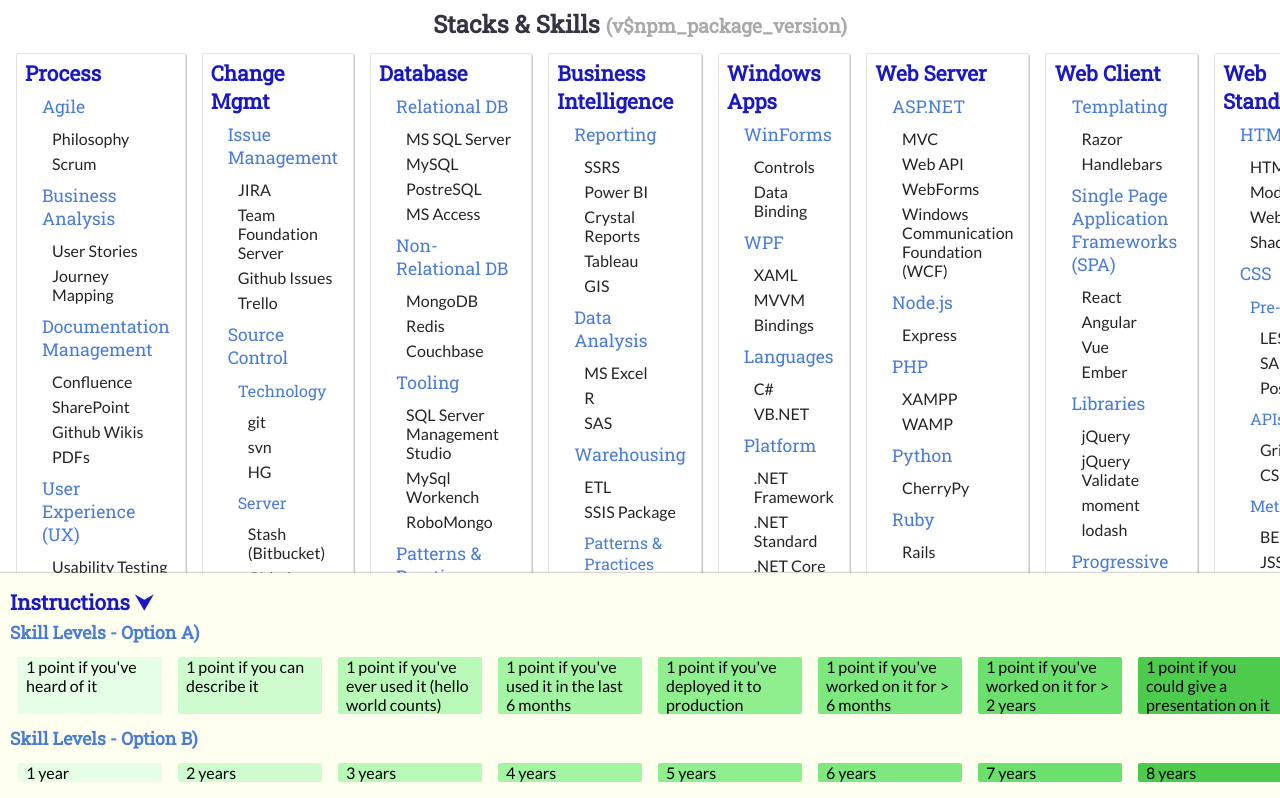
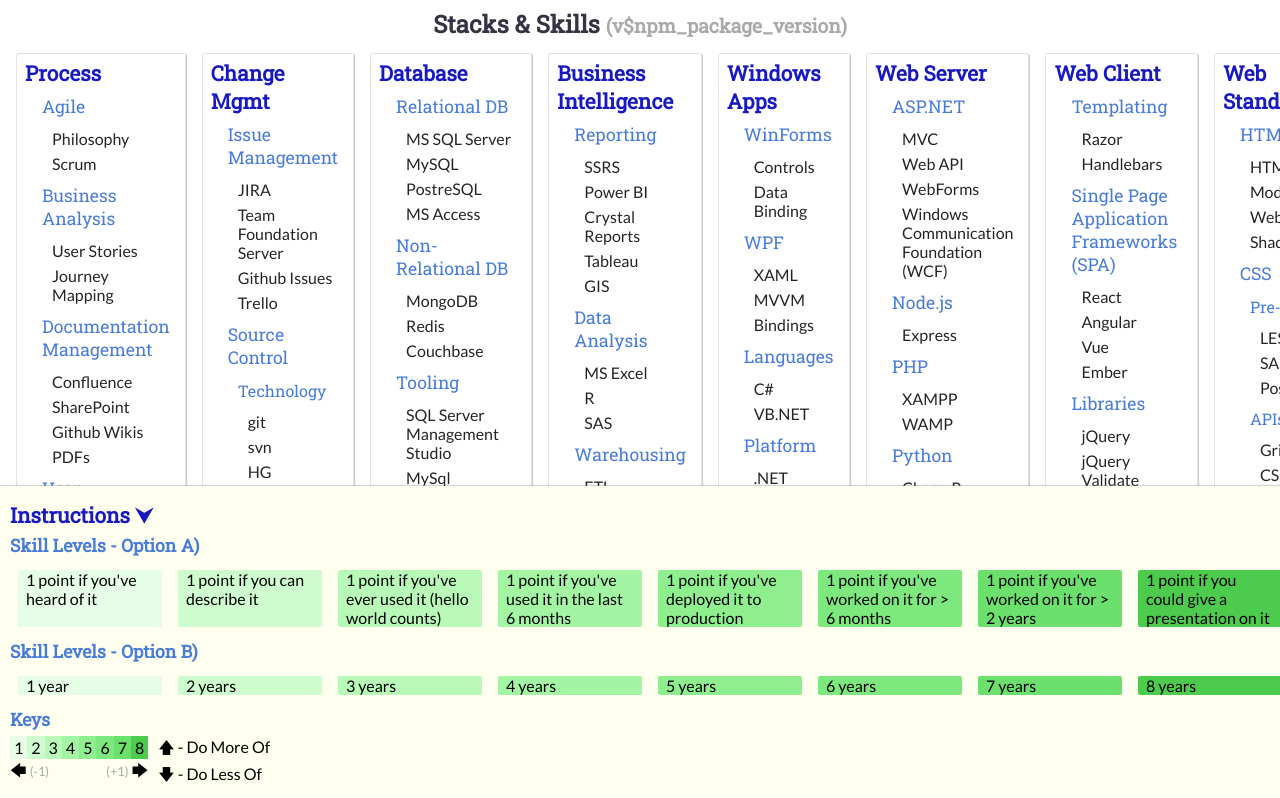
Before and after one commit to KyleMit/StacksAndSkills, a React (Create React App) app: page / in a window 1280 px wide. Shown: the top 798 px of the page. Built offline with nearby package versions, Linux system fonts and the light colour scheme.

Commit message:
add key commands

```diff
--- a/src/App.css
+++ b/src/App.css
@@ -126,3 +126,27 @@
     color: #2323ff;
     text-shadow: 0px 0px 2px blue;
 }
+
+.keys .levels .card {
+    padding: 2px 4px;
+}
+
+.levels {
+    display: flex;
+}
+
+.flex-row {
+    display: flex;
+    flex-direction: row;
+}
+.flex-col {
+    display: flex;
+    flex-direction: column;
+}
+.f-space-between {
+    justify-content: space-between;
+}
+
+.m-l-1 {
+    margin-left: 10px;
+}
--- a/src/App.js
+++ b/src/App.js
@@ -214,6 +214,27 @@
           ))}
         </div>
 
+        <h3>Keys</h3>
+        <div class="keys flex-row">
+          <div class="commands flex-col">
+            <div className="levels">
+              {tiers.map((tier, index) => (
+                <div key={index} className="card"
+                    data-skill-level={tier.level}  >
+                  {tier.level}
+                </div>
+              ))}
+            </div>
+            <div className="flex-row f-space-between">
+              <div>🡄 <span className="text-muted">(-1)</span></div>
+              <div><span className="text-muted">(+1)</span> 🡆</div>
+            </div>
+          </div>
+          <div className="flex-col m-l-1">
+            <div>🡅 - Do More Of</div>
+            <div>🡇 - Do Less Of</div>
+          </div>
+        </div>
 
       </footer>
     );
```
Also changed, not shown: 1 other file (tests, documents, lock files or other folders).
